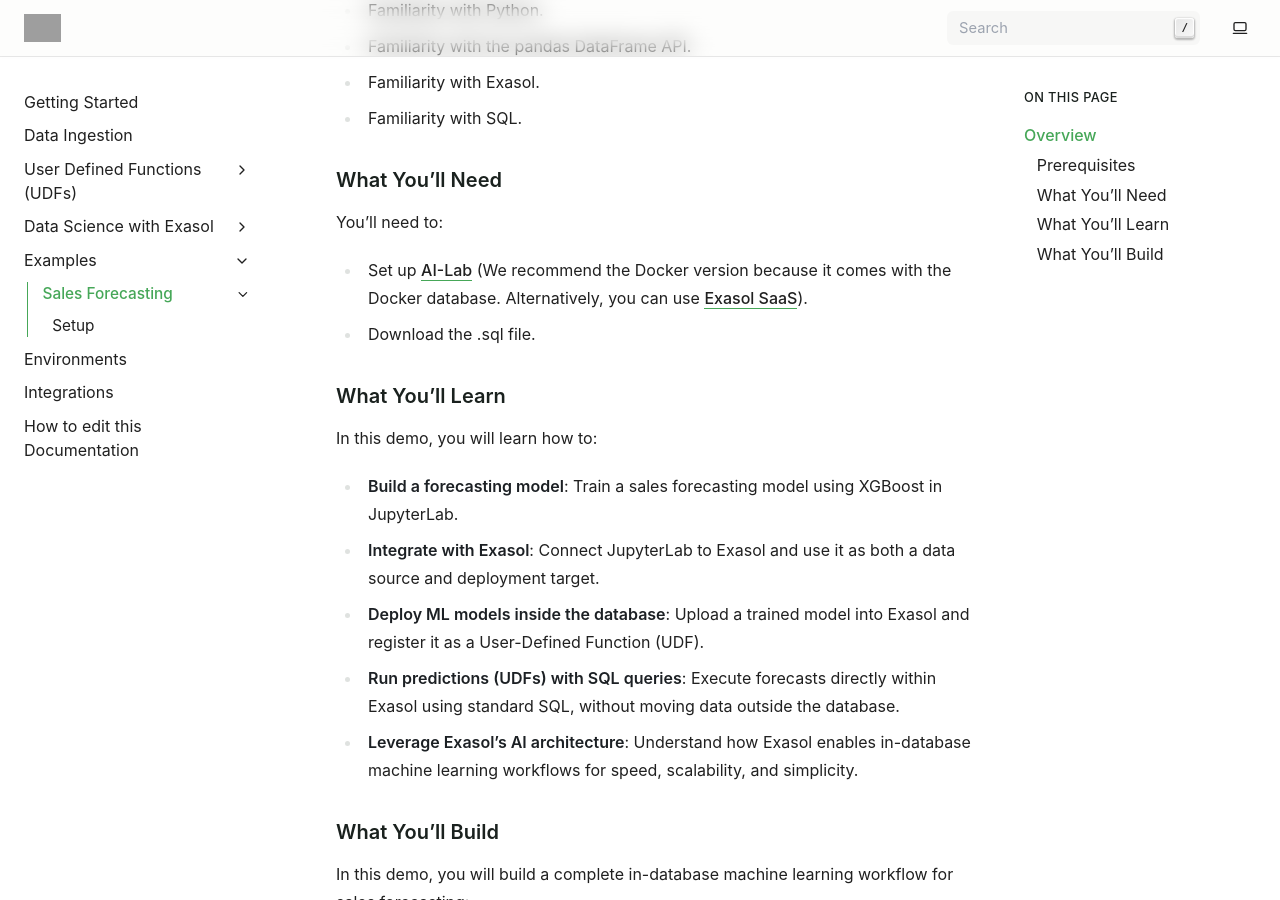
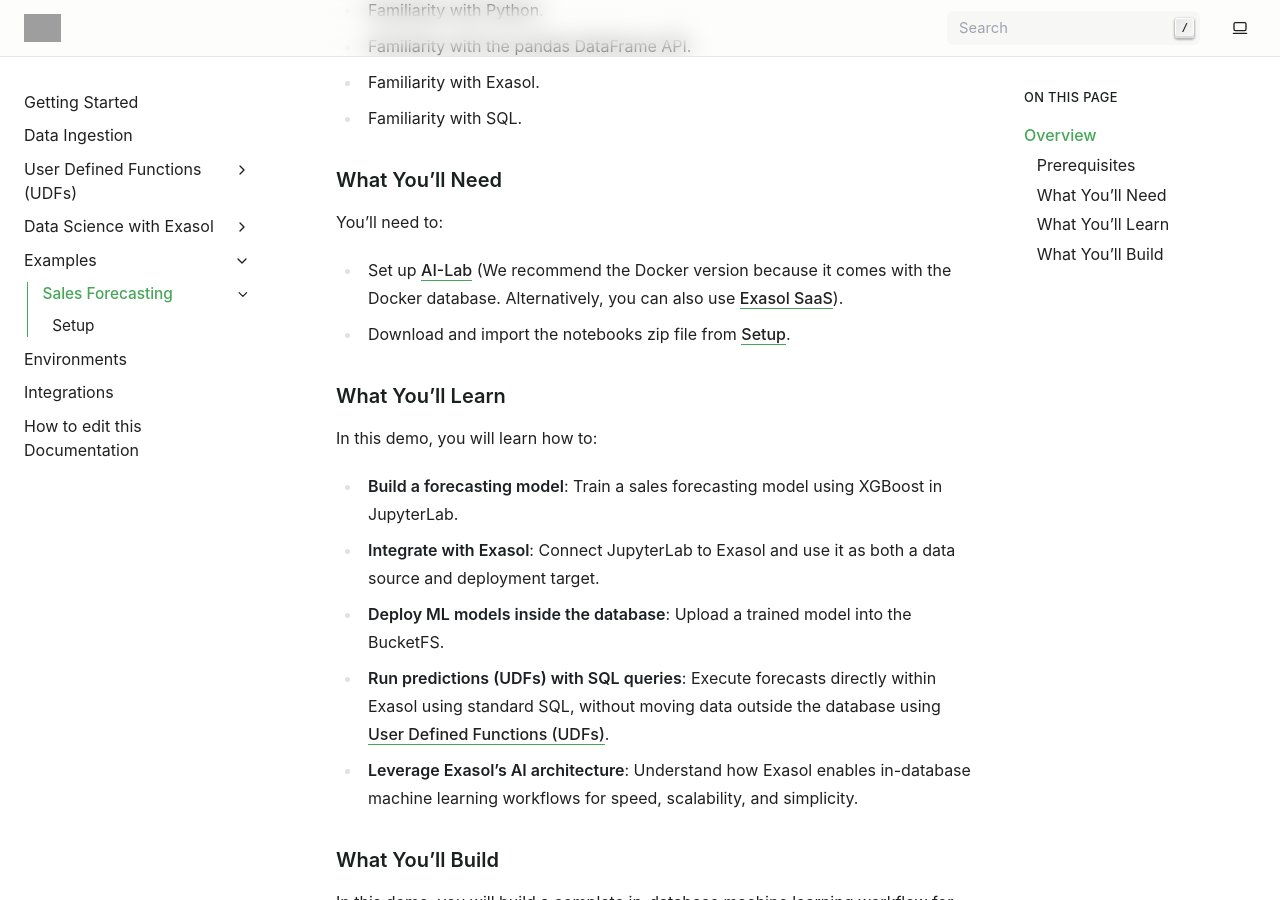
Before and after one commit to exasol/developer-documentation, a Sphinx documentation site: the page built from doc/examples/sales_forecasting/index.rst, in a window 1280 px wide and 900 px high, scrolled down 616 px. Built offline with Sphinx 7.4.7, drawn with Linux system fonts in a browser that asks for light colours; pages that are not in the unit, such as notebooks, are missing from menus; grey boxes are pictures that could not be loaded.

Commit message:
rectified documentation

```diff
--- a/doc/examples/sales_forecasting/index.rst
+++ b/doc/examples/sales_forecasting/index.rst
@@ -28,8 +28,8 @@
 
 You’ll need to:
 
-* Set up `AI-Lab <https://github.com/exasol/ai-lab>`_ (We recommend the Docker version because it comes with the Docker database. Alternatively, you can use `Exasol SaaS <https://cloud.exasol.com>`_).
-* Download the .sql file.
+* Set up `AI-Lab <https://github.com/exasol/ai-lab>`_ (We recommend the Docker version because it comes with the Docker database. Alternatively, you can also use `Exasol SaaS <https://cloud.exasol.com>`_).
+* Download and import the notebooks zip file from :ref:`setup-sf`.
 
 What You'll Learn
 -----------------
@@ -38,8 +38,8 @@
 
 * **Build a forecasting model**: Train a sales forecasting model using XGBoost in JupyterLab.
 * **Integrate with Exasol**: Connect JupyterLab to Exasol and use it as both a data source and deployment target.
-* **Deploy ML models inside the database**: Upload a trained model into Exasol and register it as a User-Defined Function (UDF).
-* **Run predictions (UDFs) with SQL queries**: Execute forecasts directly within Exasol using standard SQL, without moving data outside the database.
+* **Deploy ML models inside the database**: Upload a trained model into the BucketFS.
+* **Run predictions (UDFs) with SQL queries**: Execute forecasts directly within Exasol using standard SQL, without moving data outside the database using :ref:`overview-label`.
 * **Leverage Exasol’s AI architecture**: Understand how Exasol enables in-database machine learning workflows for speed, scalability, and simplicity.
 
 What You'll Build
```
Also changed, not shown: doc/examples/sales_forecasting/setup.rst (+5 -2 lines).
